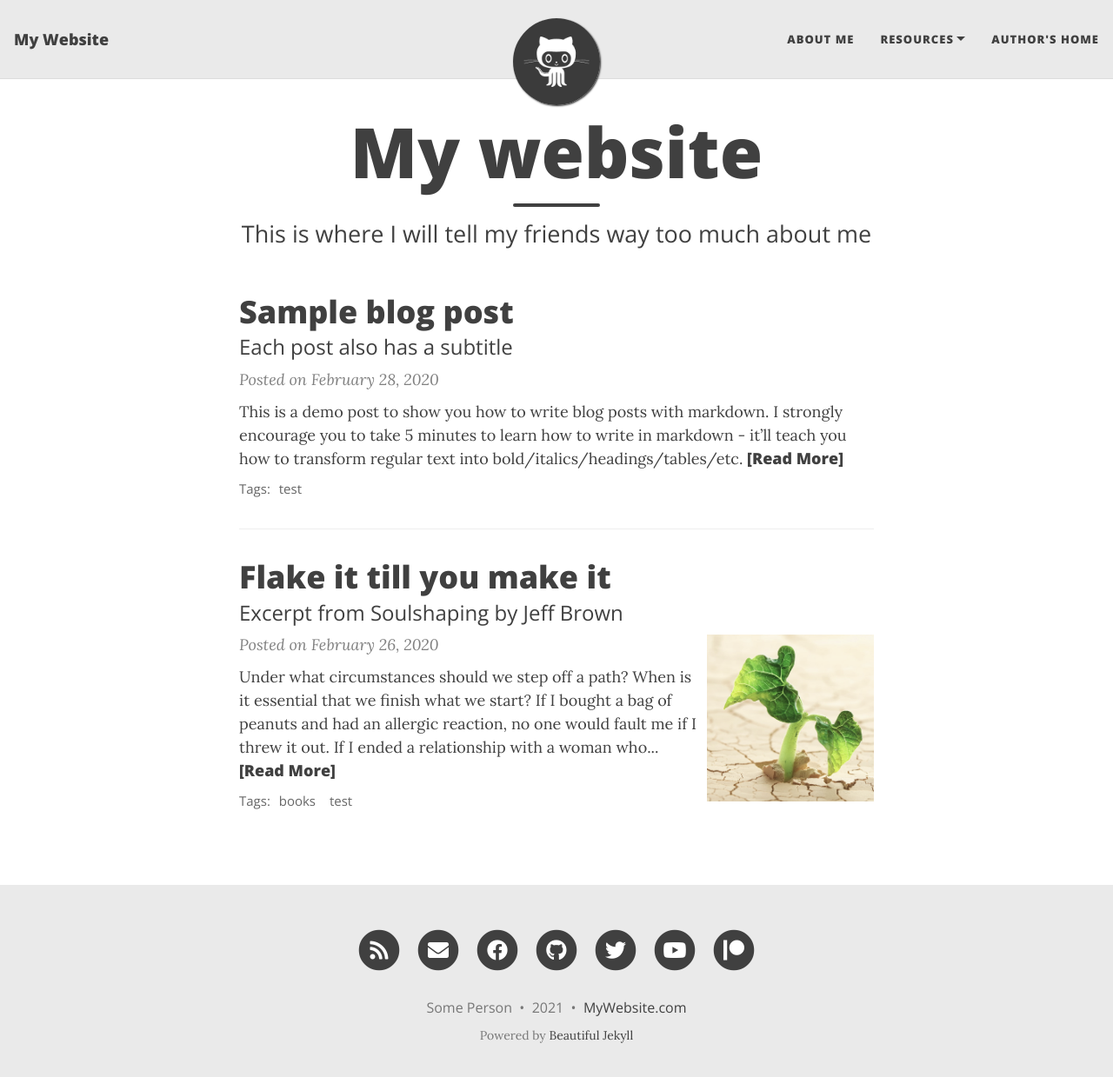
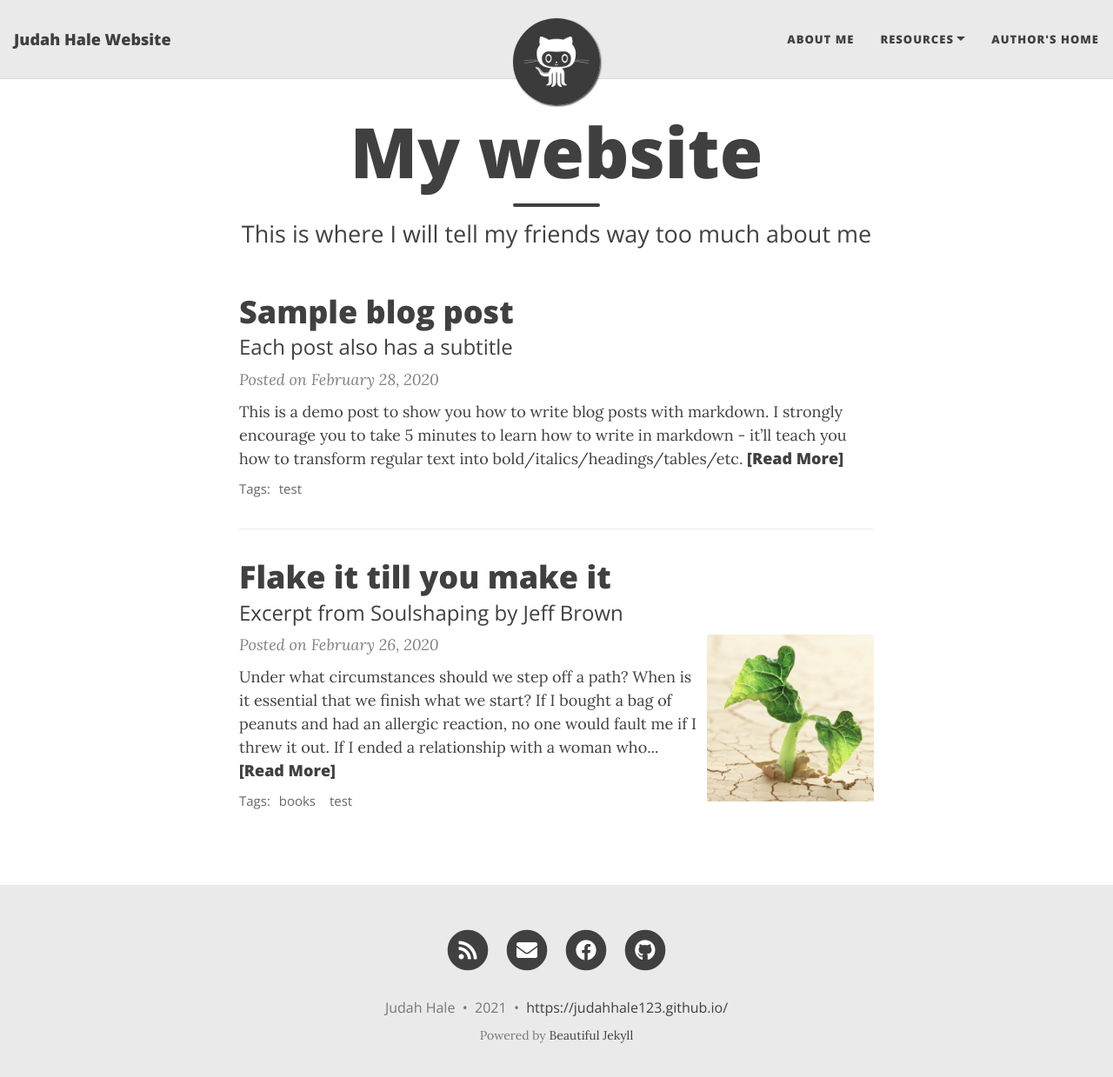
Before and after one commit to judahhale123/judahhale123.github.io, a Jekyll site: the page built from index.html, in a window 1280 px wide and 1252 px high. Shown: the top 1239 px of the window at 87% size. Built offline with Jekyll 4.4.1, drawn with Linux system fonts in a browser that asks for light colours; nearby versions of some CDN libraries; the list of posts is cut into pages by our own code.

Commit message:
initial page commit 2

```diff
--- a/_config.yml
+++ b/_config.yml
@@ -6,19 +6,19 @@
 # --- Required options --- #
 
 # Name of website
-title: My Website
+title: Judah Hale Website
 
 # Your name to show in the footer
-author: Some Person
+author: Judah Hale
 
 # --- List of links in the navigation bar --- #
 
 navbar-links:
   About Me: "aboutme"
   Resources:
-    - Beautiful Jekyll: "https://beautifuljekyll.com"
-    - Learn markdown: "https://www.markdowntutorial.com/"
-  Author's home: "https://deanattali.com"
+    - Resources 1: "judahhale123.github.io"
+    - Resources 2: "judahhale123.github.io"
+  Author's home: "judahhale123.github.io"
 
 # --- Logo --- #
 
@@ -39,12 +39,12 @@ round-avatar: true
 # Select the social network links that you want to show in the footer.
 # Uncomment the links you want to show and add your information to each one.
 social-network-links:
-  email: "someone@example.com"
-  facebook: deanattali
-  github: daattali
-  twitter: daattali
-  patreon: DeanAttali
-  youtube: c/daattali
+  email: "judah.hale123@gmail.com"
+  facebook: judah.hale123
+  github: judah.hale123
+#  twitter: judah.hale123
+#  patreon: judah.hale123
+#  youtube: judah.hale123
 #  medium: yourname
 #  reddit: yourname
 #  linkedin: daattali
@@ -78,7 +78,7 @@ share-links-active:
 
 # How to display the link to your website in the footer
 # Remove this if you don't want a link in the footer
-url-pretty: "MyWebsite.com"
+url-pretty: "https://judahhale123.github.io/"
 
 # Excerpt word length - Truncate the excerpt of each post on the feed page to the specified number of words
 excerpt_length: 50
@@ -187,7 +187,7 @@ date_format: "%B %-d, %Y"
 # --- You don't need to touch anything below here (but you can if you want) --- #
 
 # Output options (more information on Jekyll's site)
-timezone: "America/Toronto"
+timezone: "UTC"
 markdown: kramdown
 highlighter: rouge
 permalink: /:year-:month-:day-:title/
```
